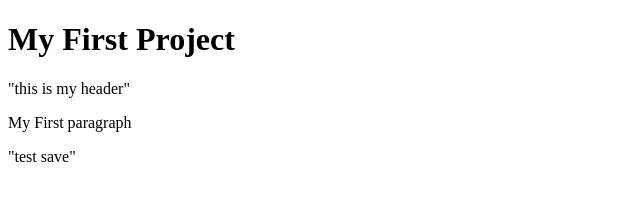
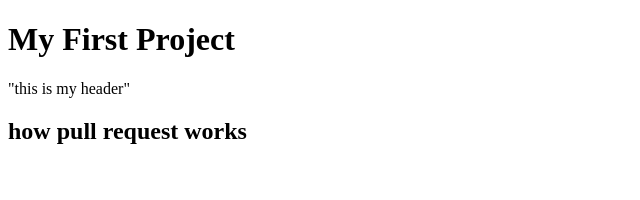
Before and after one commit to SmW2021/my-test-repo, a plain HTML site: page index.html in a window 1280 px wide. Shown: the whole page, without its empty margins (0-640 px from the left). Drawn offline with Linux system fonts and the light colour scheme.

Commit message:
Update index.html
update html from local

```diff
--- a/index.html
+++ b/index.html
@@ -2,6 +2,6 @@
 <html>
     <body>
         <h1> My First Project</h1> "this is my header"
-        <p> My First paragraph</p> "test save"
+        <h2> how pull request works </h2>
     </body>
 </html>
```
